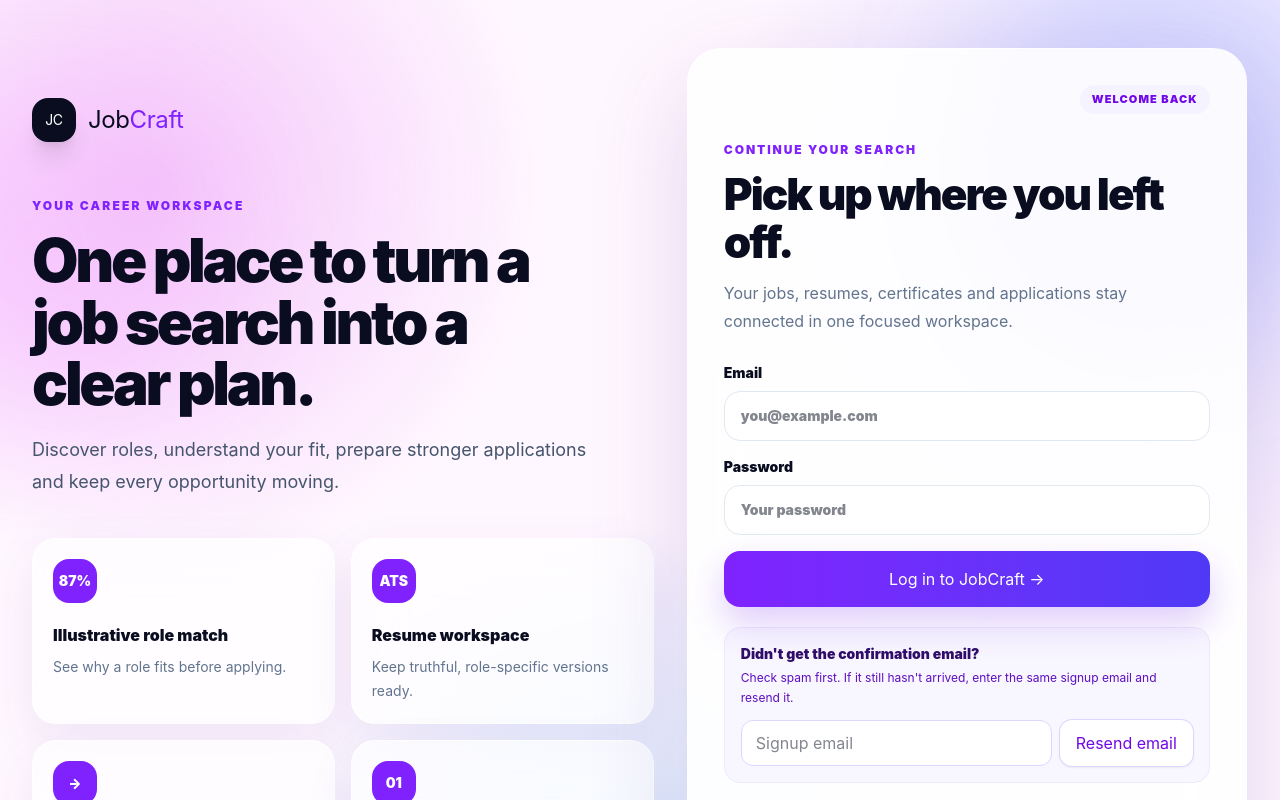
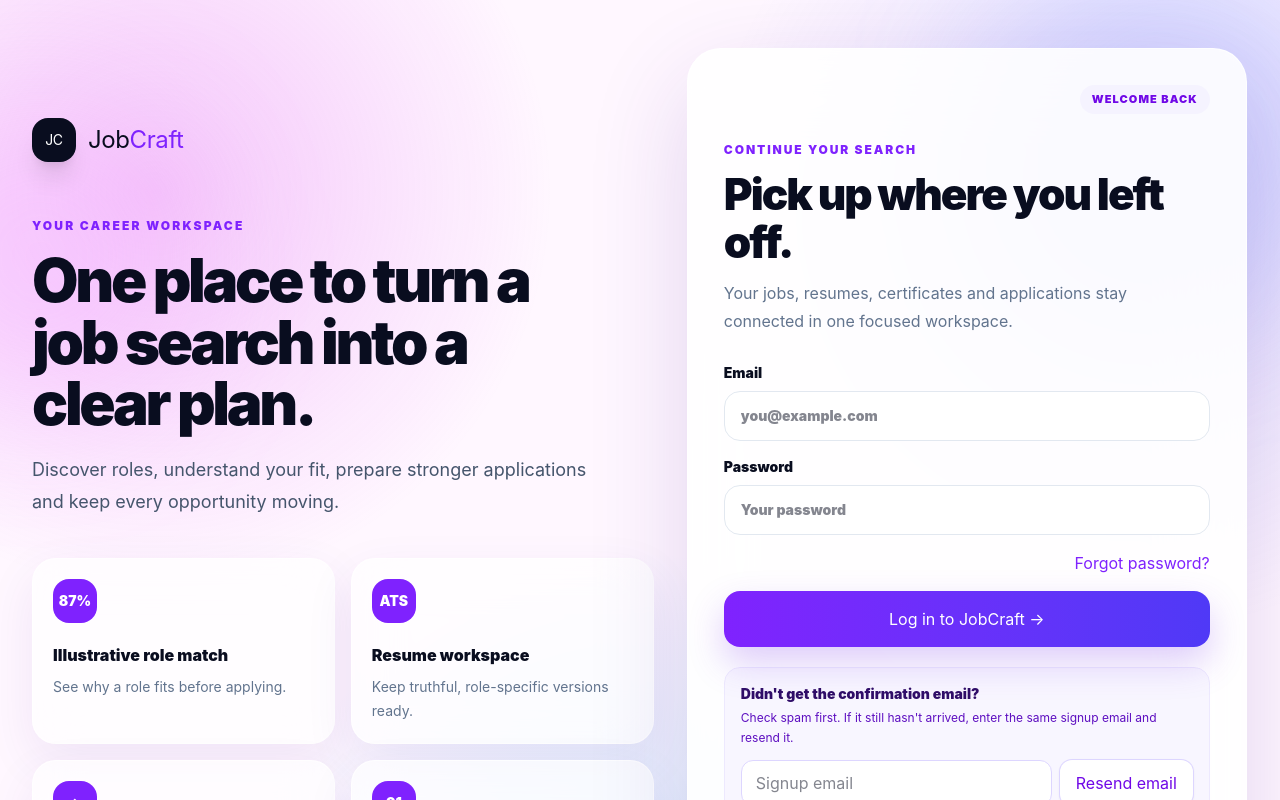
Before and after one commit to hritiknain666/Jobcraft, a Next.js app: page /auth/login in a window 1280 px wide. Shown: the top 800 px of the page. Built offline with nearby package versions, Linux system fonts and the light colour scheme; no server answers.

Commit message:
Add password reset link to login

```diff
--- a/app/auth/login/page.tsx
+++ b/app/auth/login/page.tsx
@@ -17,6 +17,11 @@
         <label className="block text-sm font-black">Password
           <input name="password" type="password" required minLength={6} autoComplete="current-password" placeholder="Your password" className="mt-2 w-full rounded-2xl border border-slate-200 bg-white px-4 py-3.5 font-normal outline-none transition focus:border-violet-400 focus:ring-4 focus:ring-violet-100" />
         </label>
+        <div className="flex justify-end">
+          <Link href="/auth/forgot-password" className="text-sm font-black text-violet-600 transition hover:text-violet-700">
+            Forgot password?
+          </Link>
+        </div>
         <button className="w-full rounded-2xl bg-gradient-to-r from-violet-600 to-indigo-600 px-5 py-4 font-black text-white shadow-[0_16px_35px_rgba(124,58,237,.25)] transition hover:-translate-y-0.5 hover:shadow-[0_20px_45px_rgba(124,58,237,.32)]">Log in to JobCraft →</button>
       </form>
 
```
